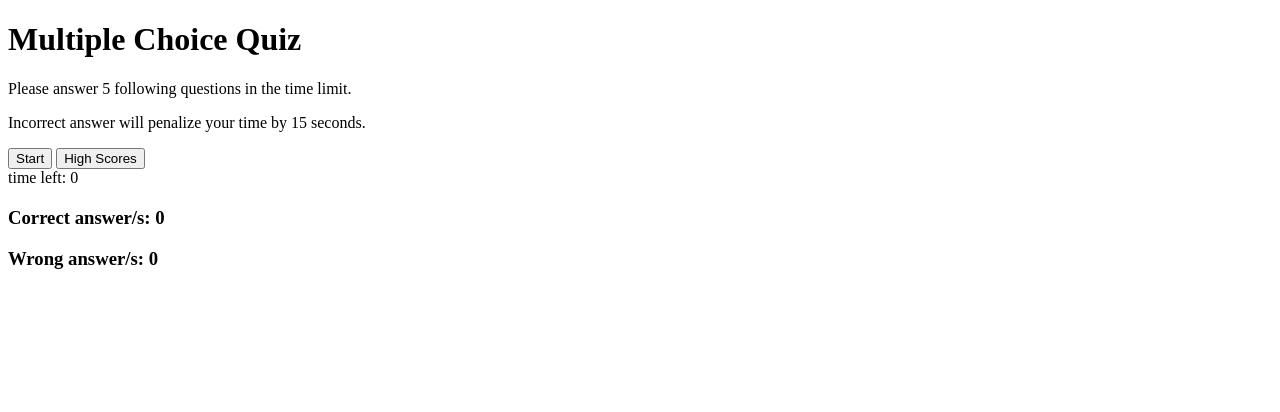
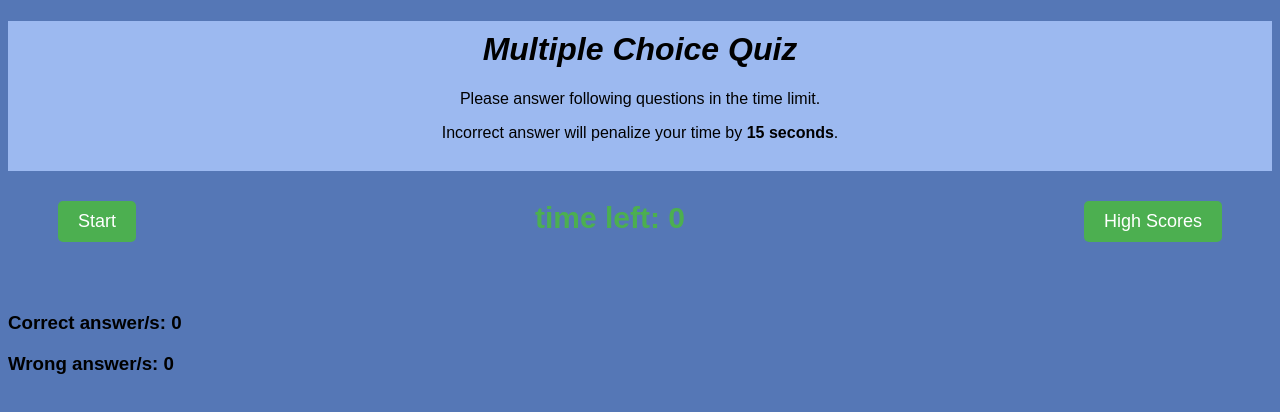
Before and after one commit to Nakisa-Alipour/Timed-Coding-Quiz, a plain HTML site: page assets/index.html in a window 1280 px wide. Drawn offline with Linux system fonts and the light colour scheme; files that its build step writes are made by us from their sources; files whose address does not match are found by name.

Commit message:
added css code for nav, button, body , h1, timer and h2

```diff
--- a/assets/css/style.css
+++ b/assets/css/style.css
@@ -0,0 +1,54 @@
+body {
+    background-color: #5577b6;
+    font-family: Arial, sans-serif;
+    background-origin: border-box;
+    background-repeat: no-repeat;
+}
+
+
+.header-style {
+    background-color: #9cb9f0;
+    text-align: center;
+    height: 150px;
+}
+
+h1 {
+    font-size: 32px;
+    font-style: italic;
+    padding-top: 10px;
+}
+
+nav {
+    display: flex;
+    flex-wrap: wrap;
+    justify-content: space-between;
+    padding: 10px;
+}
+
+button {
+    display: block;
+    margin: 20px 40px;
+    padding: 10px 20px;
+    border: none;
+    border-radius: 5px;
+    background-color: #4CAF50;
+    color: #fff;
+    font-size: 18px;
+    cursor: pointer;
+  }
+
+#timer {
+
+color: #4CAF50;
+font-weight: bold;
+font-size: 30px;
+text-align: center;
+margin: 20px 40px;
+
+}
+
+
+h2 {
+  font-size: 24px;
+  margin-top: 40px;
+}
--- a/assets/index.html
+++ b/assets/index.html
@@ -4,26 +4,29 @@
     <title>Timed Multiple Choice Quiz</title>
     <meta charset="UTF-8" />
     <meta name="viewport" content="width=device-width, initial-scale=1" />
-    <link rel="stylesheet" type="text/css" href="./assets/css/style.css" />
+    <link rel="stylesheet" type="text/css" href="./css/style.css" />
   </head>
   <body>
     <header>
       <div class="header-style">
         <h1>Multiple Choice Quiz</h1>
         <div id="extra-info">
-          <p>Please answer 5 following questions in the time limit.</p>
-          <p>Incorrect answer will penalize your time by 15 seconds.</p>
+          <p>Please answer following questions in the time limit.</p>
+          <p>Incorrect answer will penalize your time by <b>15 seconds</b>.</p>
         </div>
       </div>
+    </header>
+    <nav>
       <button class="start-button">Start</button>
+      <section id="timer">
+        <div class="count-down">time left: 0</div>
+      </section>
       <button class="highscore-button">High Scores</button>
-    </header>
+    </nav>
+
+
 
     <main>
-      <section>
-        <div class="count-down">time left: 0</div>
-      </section>
-
       <section>
         <div class="question-area"></div>
         <div class="multiplechoice-area"></div>
```
Also changed, not shown: assets/highscore.html (+1 -1 lines).
